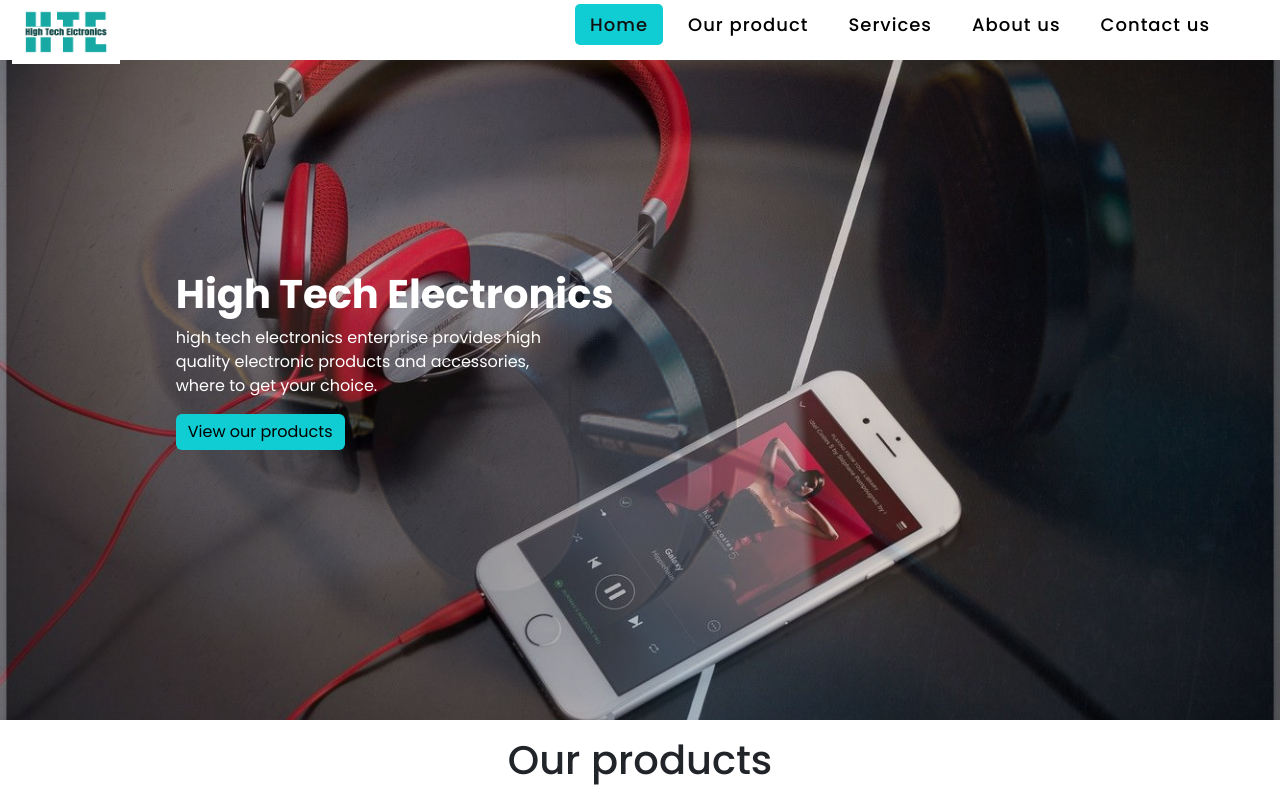
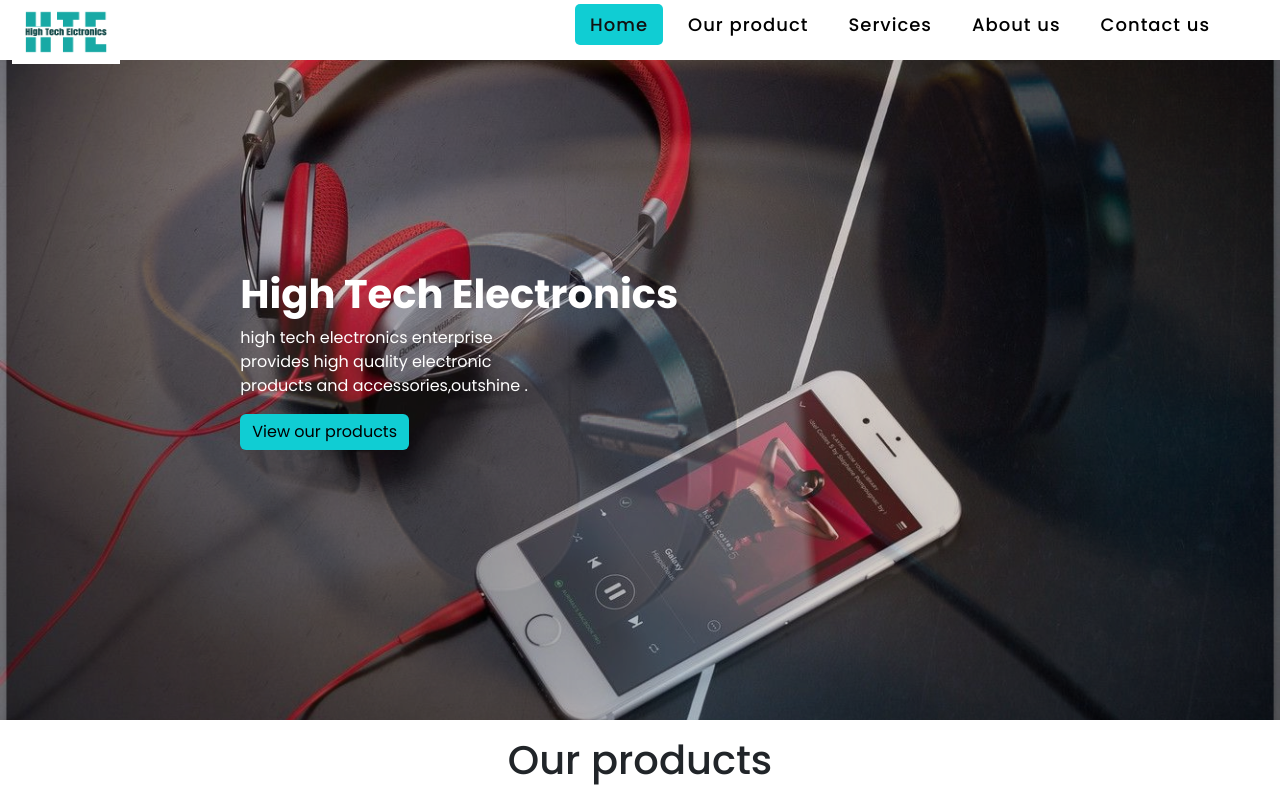
Before and after one commit to ALVINdimpos/High-tech-electronics, a React (Create React App) app: page / in a window 1280 px wide. Shown: the top 800 px of the page. Built offline with nearby package versions, Linux system fonts and the light colour scheme.

Commit message:
favcon added

```diff
--- a/src/MainHeader/Index.js
+++ b/src/MainHeader/Index.js
@@ -10,8 +10,7 @@ const Index = () => {
                <h1> High Tech Electronics </h1>
                <p>high tech electronics enterprise
                  provides high quality electronic
-                 products and accessories, where to
-                  get your choice.</p>
+                 products and accessories,outshine .</p>
                  <button className='btn btn-primary' style={{backgroundColor:"#10CDD3",color:"black",border:"none"}}
                  onClick={()=>{navigate("/Product")}}
                  >View our products</button>
```
